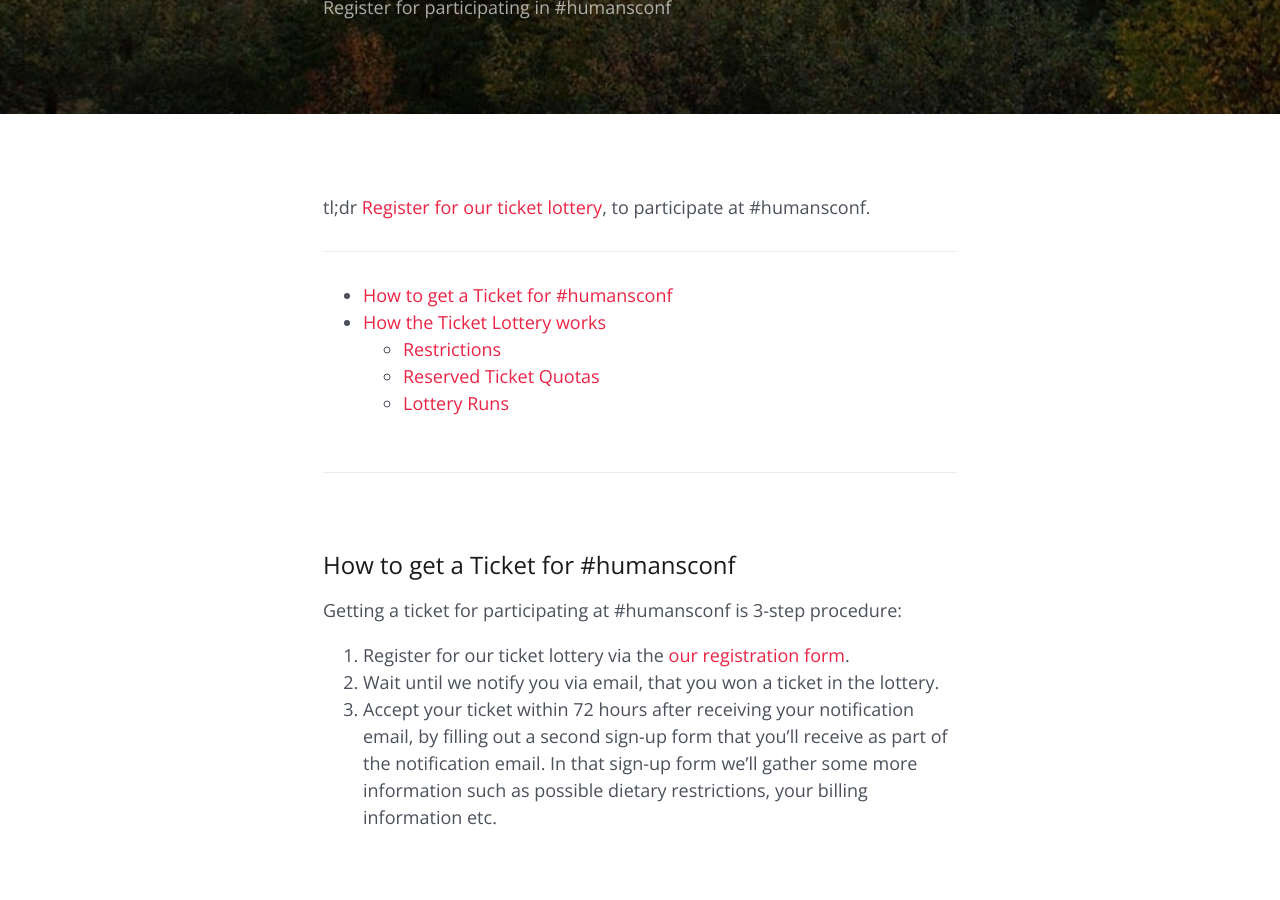
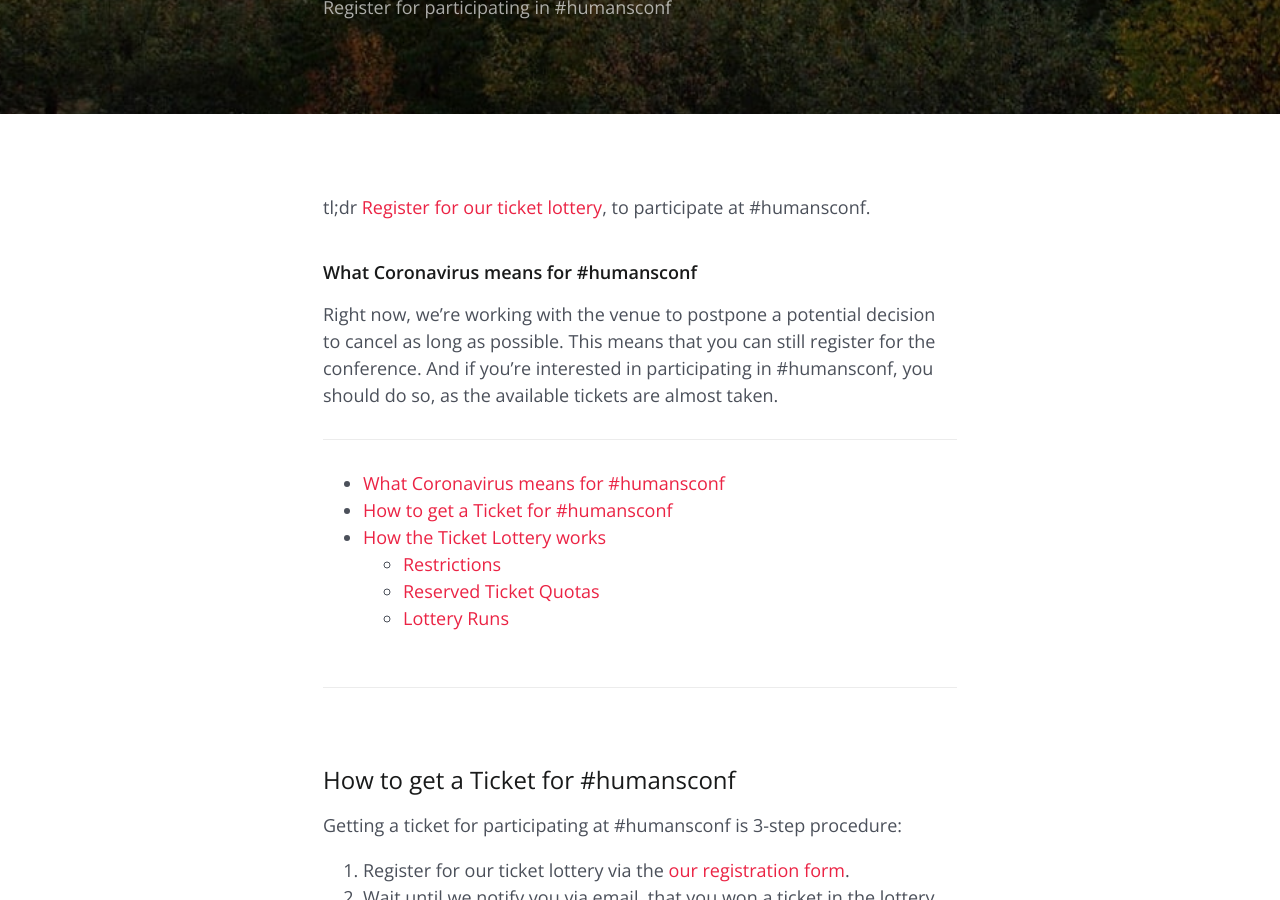
Before and after one commit to humansconf/humansconf.org, a Jekyll site: the page built from register.md, in a window 1280 px wide and 900 px high, scrolled down 486 px. Built offline with Jekyll 4.4.1, drawn with Linux system fonts in a browser that asks for light colours.

Commit message:
Add note about Coronavirus

```diff
--- a/register.md
+++ b/register.md
@@ -10,6 +10,10 @@ permalink: /register
 ---
 
 tl;dr [Register for our ticket lottery][registerform], to participate at #humansconf.
+
+### What Coronavirus means for #humansconf
+
+Right now, we're working with the venue to postpone a potential decision to cancel as long as possible. This means that you can still register for the conference. And if you're interested in participating in #humansconf, you should do so, as the available tickets are almost taken.
 
 ----
 
```
